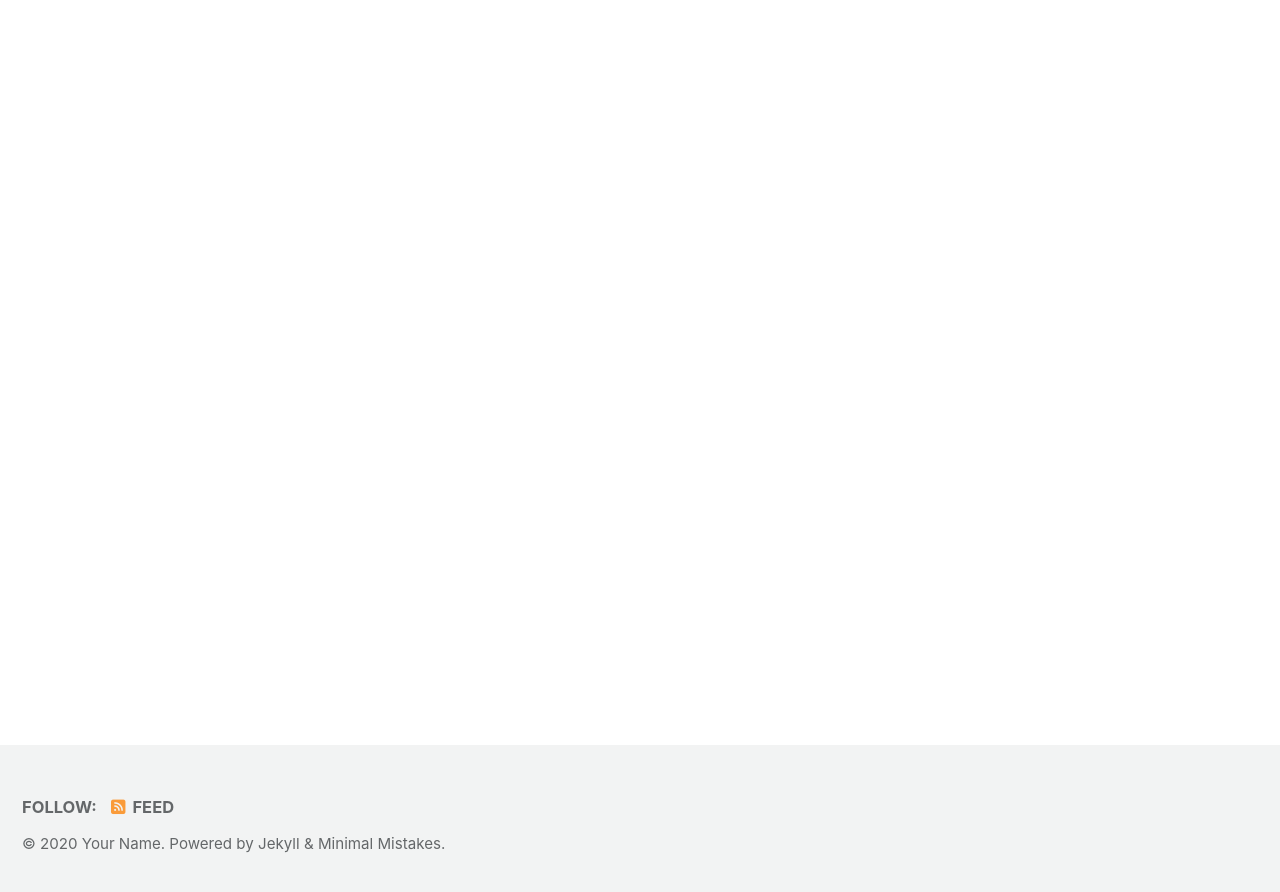
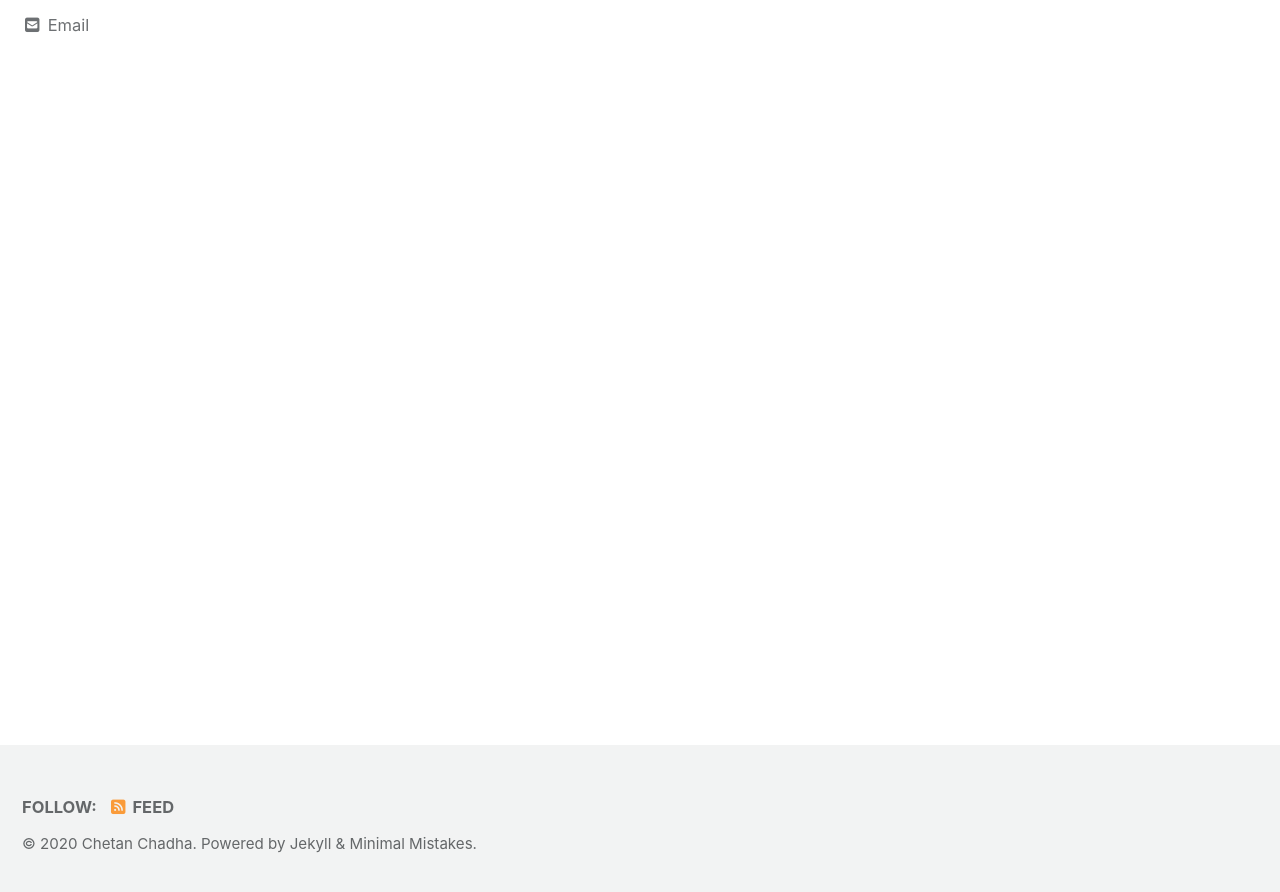
Before and after one commit to techtelegraph/techtelegraph.github.io, a Jekyll site: the page built from index.html, in a window 1280 px wide and 900 px high, scrolled down 222 px. Shown: the top 892 px of the window. Built offline with Jekyll 4.4.1, drawn with Linux system fonts in a browser that asks for light colours; cached includes are drawn as plain includes; nearby versions of some CDN libraries; the list of posts is cut into pages by our own code; some of the changed text lies outside the part shown.

Commit message:
"changing config"

```diff
--- a/_config.yml
+++ b/_config.yml
@@ -16,11 +16,11 @@ minimal_mistakes_skin    : "default" # "air", "aqua", "contrast", "dark", "dirt"
 
 # Site Settings
 locale                   : "en-US"
-title                    : "Site Title"
+title                    : "Chetan Chadha"
 title_separator          : "-"
 subtitle                 : # site tagline that appears below site title in masthead
-name                     : "Your Name"
-description              : "An amazing website."
+name                     : "Chetan Chadha"
+description              : "Robotics Portfolio"
 url                      : # the base hostname & protocol for your site e.g. "https://mmistakes.github.io"
 baseurl                  : # the subpath of your site, e.g. "/blog"
 repository               : # GitHub username/repo-name e.g. "mmistakes/minimal-mistakes"
@@ -93,11 +93,11 @@ analytics:
 
 # Site Author
 author:
-  name             : "Your Name"
+  name             : "Chetan Chadha"
   avatar           : # path of avatar image, e.g. "/assets/images/bio-photo.jpg"
-  bio              : "I am an **amazing** person."
-  location         : "Somewhere"
-  email            :
+  bio              : "Robotics Engineer"
+  location         : "Bengaluru, India"
+  email            : "chadhachetan@yahoo.com"
   links:
     - label: "Email"
       icon: "fas fa-fw fa-envelope-square"
```
